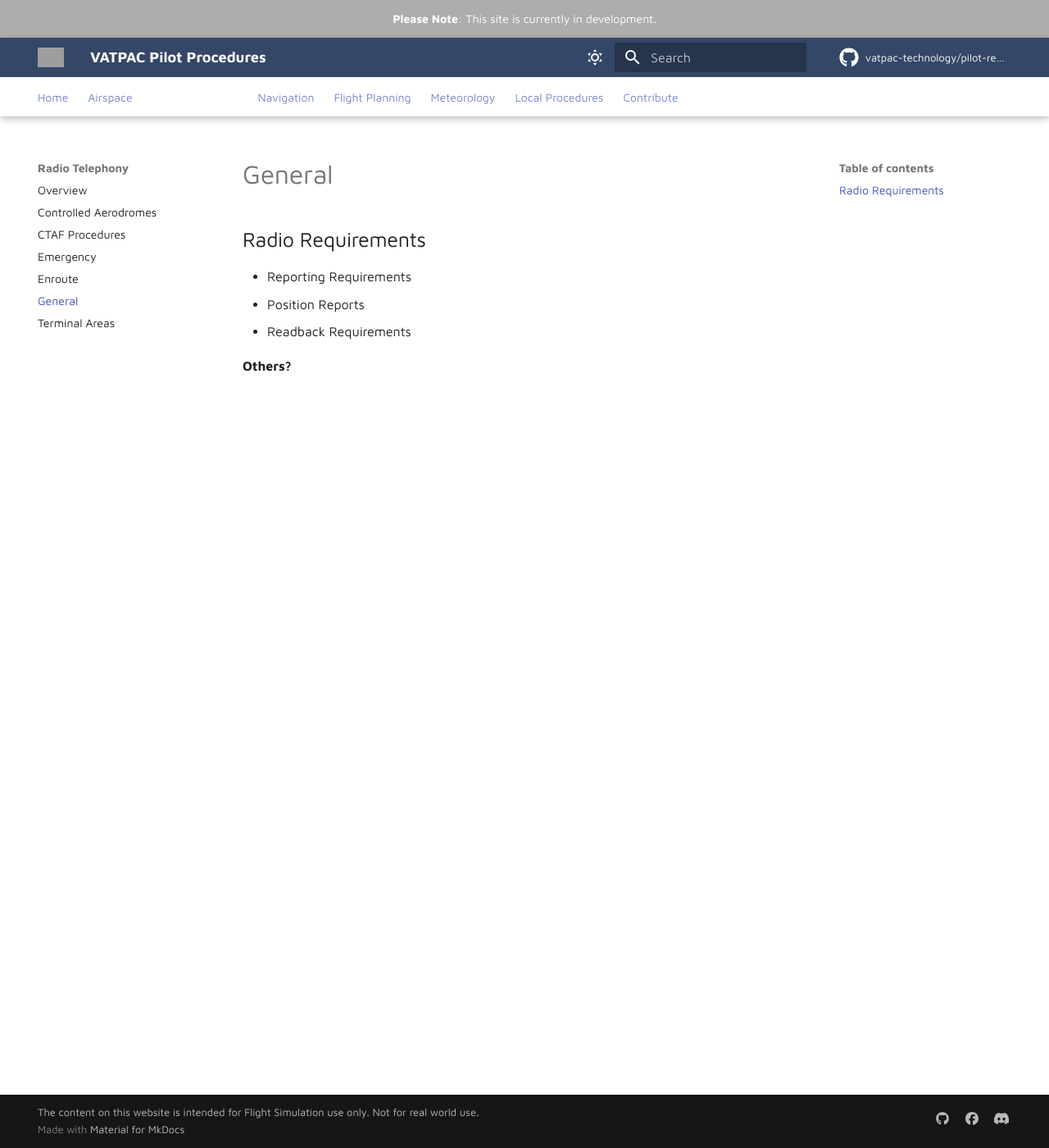
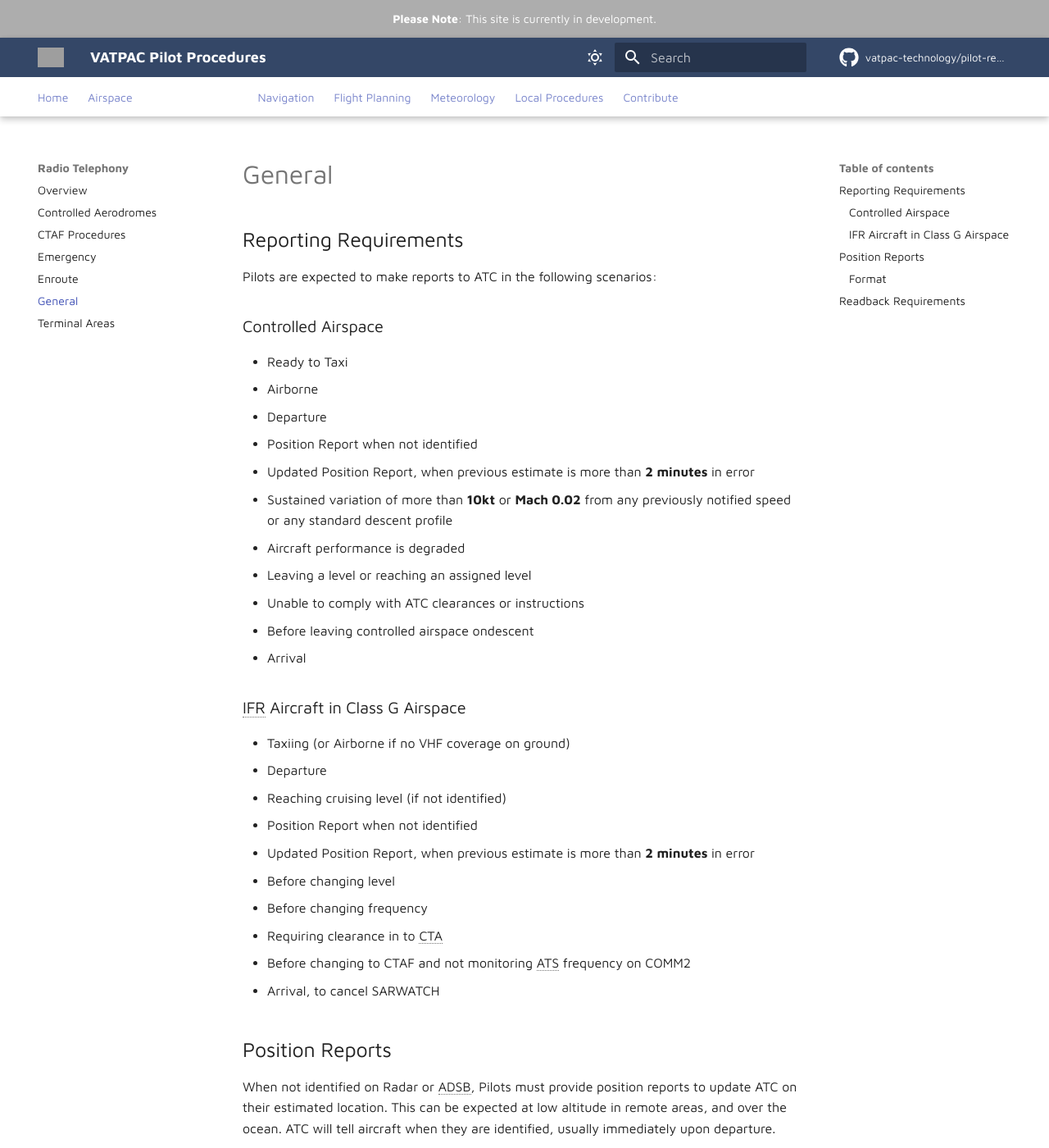
Before and after one commit to vatpac-technology/pilot-resources, an MkDocs documentation site: the page built from docs/radio-telephony/general.md, in a window 1280 px wide and 1400 px high. Shown: the whole window at 82% size. Built offline with MkDocs 1.6.1 and Material for MkDocs 9.7.7, drawn with Linux system fonts in a browser that asks for light colours; comment, search, counter and statistics services are not loaded; some of the changed text lies outside the part shown; grey boxes are pictures that could not be loaded.

Commit message:
general radio

```diff
--- a/docs/radio-telephony/general.md
+++ b/docs/radio-telephony/general.md
@@ -4,11 +4,74 @@
 
 --8<-- "includes/abbreviations.md"
 
-## Radio Requirements
-- Reporting Requirements
-- Position Reports
-- Readback Requirements
+## Reporting Requirements
+Pilots are expected to make reports to ATC in the following scenarios:
+
+### Controlled Airspace
+- Ready to Taxi
+- Airborne
+- Departure
+- Position Report when not identified
+- Updated Position Report, when previous estimate is more than **2 minutes** in error
+- Sustained variation of more than **10kt** or **Mach 0.02** from any previously notified speed or any standard descent profile
+- Aircraft performance is degraded
+- Leaving a level or reaching an assigned level
+- Unable to comply with ATC clearances or instructions
+- Before leaving controlled airspace ondescent
+- Arrival
+
+### IFR Aircraft in Class G Airspace
+- Taxiing (or Airborne if no VHF coverage on ground)
+- Departure
+- Reaching cruising level (if not identified)
+- Position Report when not identified
+- Updated Position Report, when previous estimate is more than **2 minutes** in error
+- Before changing level
+- Before changing frequency
+- Requiring clearance in to CTA
+- Before changing to CTAF and not monitoring ATS frequency on COMM2
+- Arrival, to cancel SARWATCH
+
+## Position Reports
+When not identified on Radar or ADSB, Pilots must provide position reports to update ATC on their estimated location. This can be expected at low altitude in remote areas, and over the ocean. ATC will tell aircraft when they are identified, usually immediately upon departure.
+
+### Format
+- Callsign
+- "Position"
+- Significant Point
+- Time
+- Level/Altitude, (or "Left" last level vacated if on climb/descent)
+- Climbing/Descending to (Assigned level) (if applicable)
+- Next Significant point
+- Estimated time over
+- Ensuing significant point
+- "Next"
+
+!!! example
+    **QFA123**: "QFA123, Position"
+    **Brisbane Radio**: "QFA123"
+    **QFA123**: "QFA123, Position MIKEG time 17, Flight level 370, Estimating OMKIN time 05, DADLU Next"
+    **Brisbane Radio**: "QFA123"
 
 
 
-**Others?**
+## Readback Requirements
+The following items are mandatory to read back to ATC:
+
+- An ATC Route Clearance in its entirety, and any amendments
+- Holding instructions
+- Any route and runway-holding position specified in a taxi clearance
+- Any clearances, conditional clearances or instructions to hold short of, enter, land on, line-up on, wait, take-off from, cross, taxi or backtrack on, any runway or helipad
+- Any approach clearance
+- Any assigned runway or helipad
+- Altimeter settings directed to specific aircraft (Not general broadcasts)
+- SSR codes
+- Level instructions (including ‘VIA SID/STAR TO’ when this is part of the instruction), direction of turn, heading and speed instructions
+
+!!! note
+    This is the complete list of readback requirements. Anything not listed above is **not required** to be read back. Some examples of items that aren't required to be read back are:
+
+    - Report requests by ATC
+    - Traffic Statements
+    - Runway/Approach Expectations
+    - General broadcasts
```
Also changed, not shown: docs/radio-telephony/enroute.md (+1 -0 lines).
